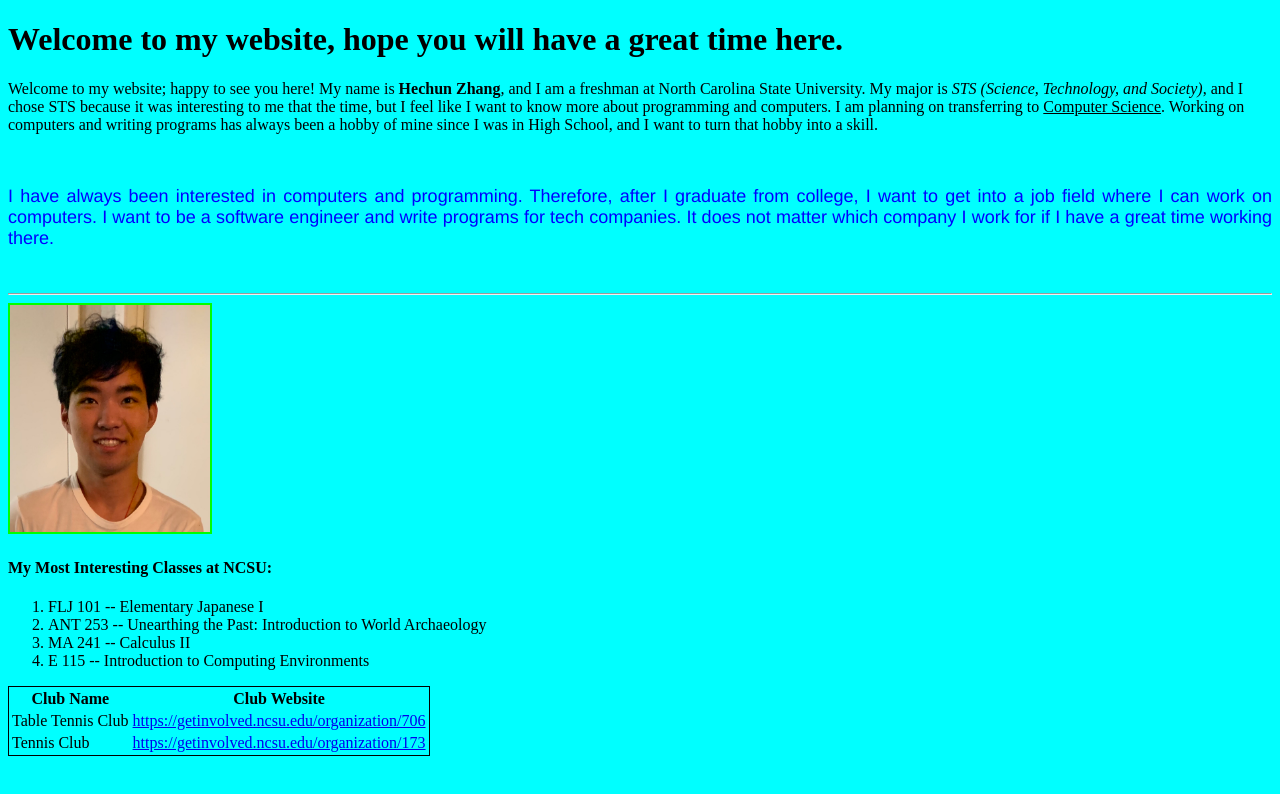
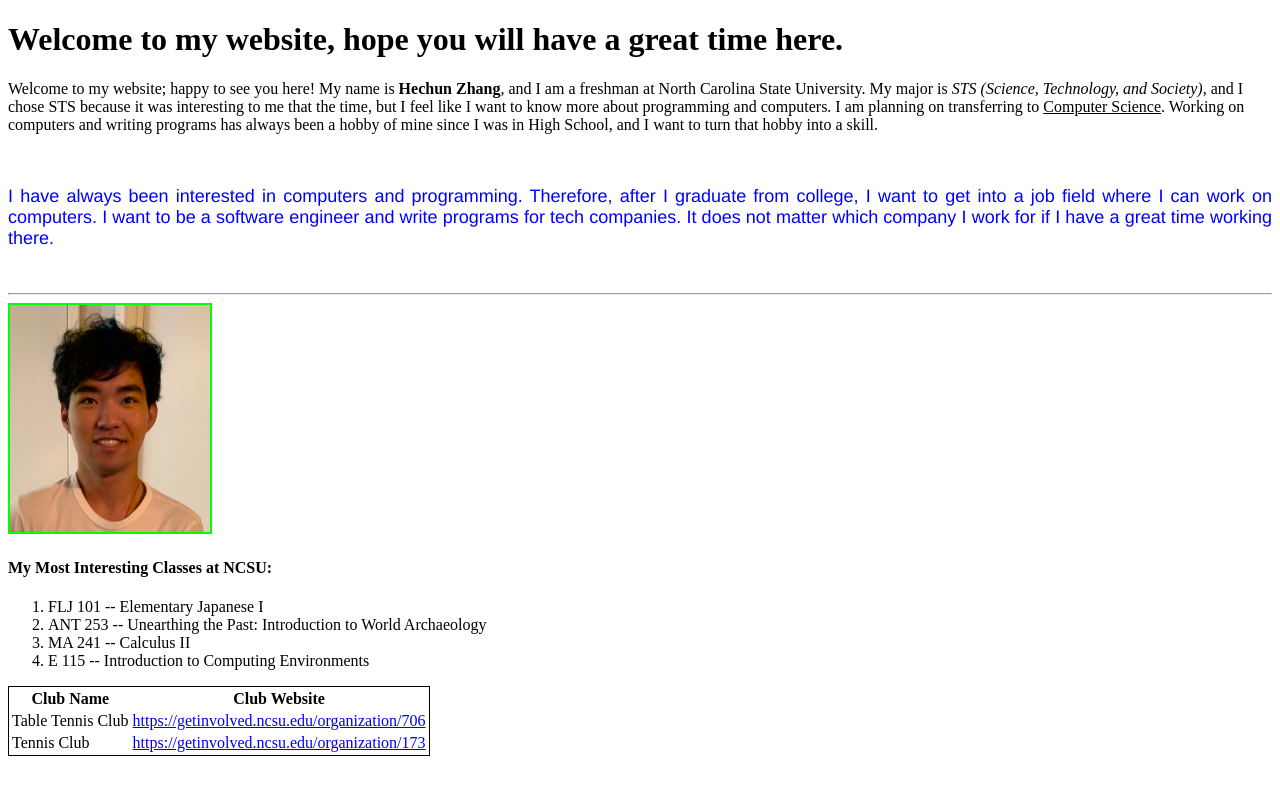
Before and after one commit to Hzhang56/webpages, a plain HTML site: page index.html in a window 1280 px wide. Drawn offline with Linux system fonts and the light colour scheme.

Commit message:
Update style.css

```diff
--- a/style.css
+++ b/style.css
@@ -9,7 +9,7 @@
 
 
 body {
-background-color: #00ffff;
+<img src="anime.JPG">;
 }
 
 #photo-resize {
```
